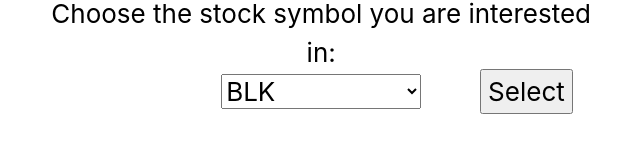
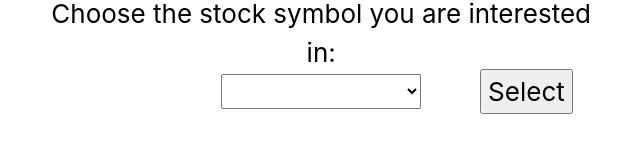
Before and after one commit to mpreilly/stock-analysis-frontend, a React (Create React App) app: page / in a window 1280 px wide. Shown: the part 344-496 px from the top of the page, without its empty margins (331-971 px from the left). Built offline with nearby package versions, Linux system fonts and the light colour scheme.

Commit message:
add default value for select bar

```diff
--- a/src/MainScreen.js
+++ b/src/MainScreen.js
@@ -32,6 +32,7 @@ class MainScreen extends React.Component {
                 <form onSubmit={this.handleSubmit}>
                     <label>Choose the stock symbol you are interested in:<br/>
                     <select style={{width:200}} onChange={this.handleChange}>
+                        <option selected="selected"></option>
                         {this.state.listdata.map(dataTemplate => (
                             <option key={dataTemplate.key} value={dataTemplate.key}>
                                 {dataTemplate.key}
```
